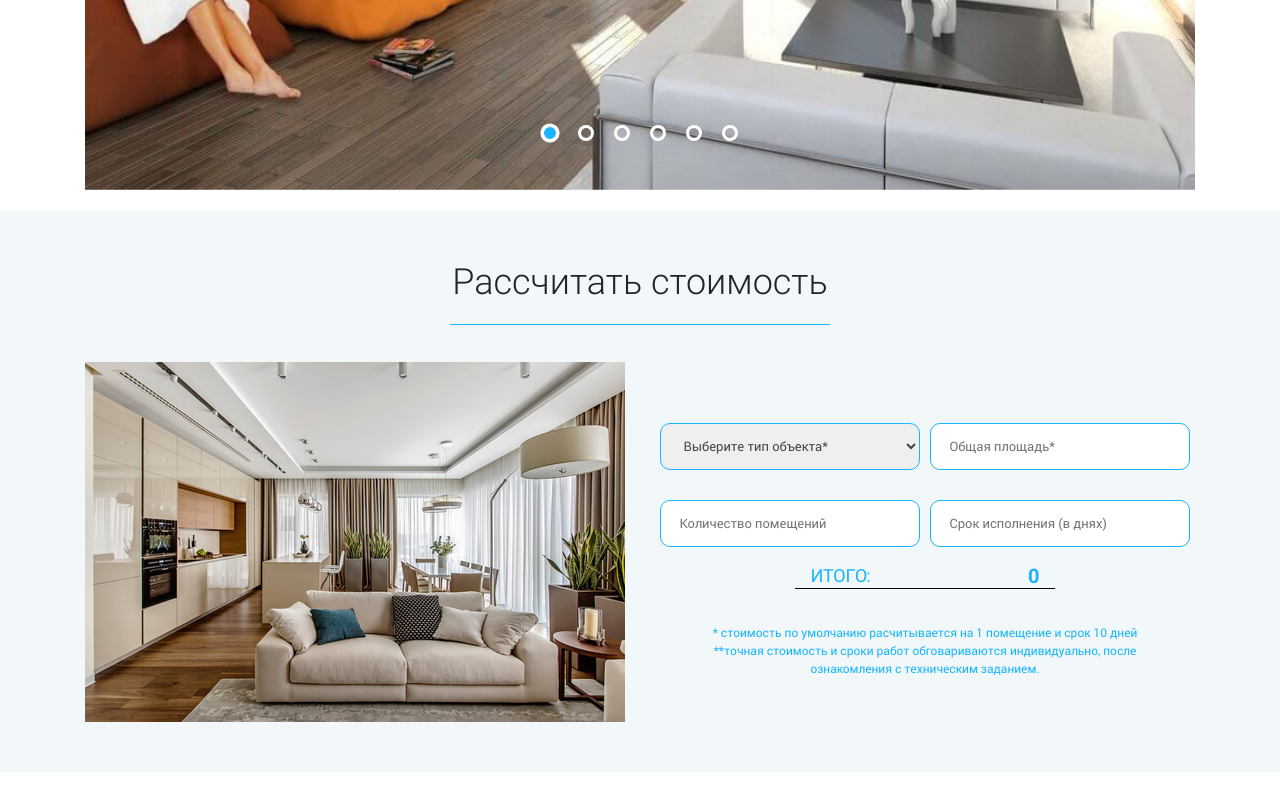
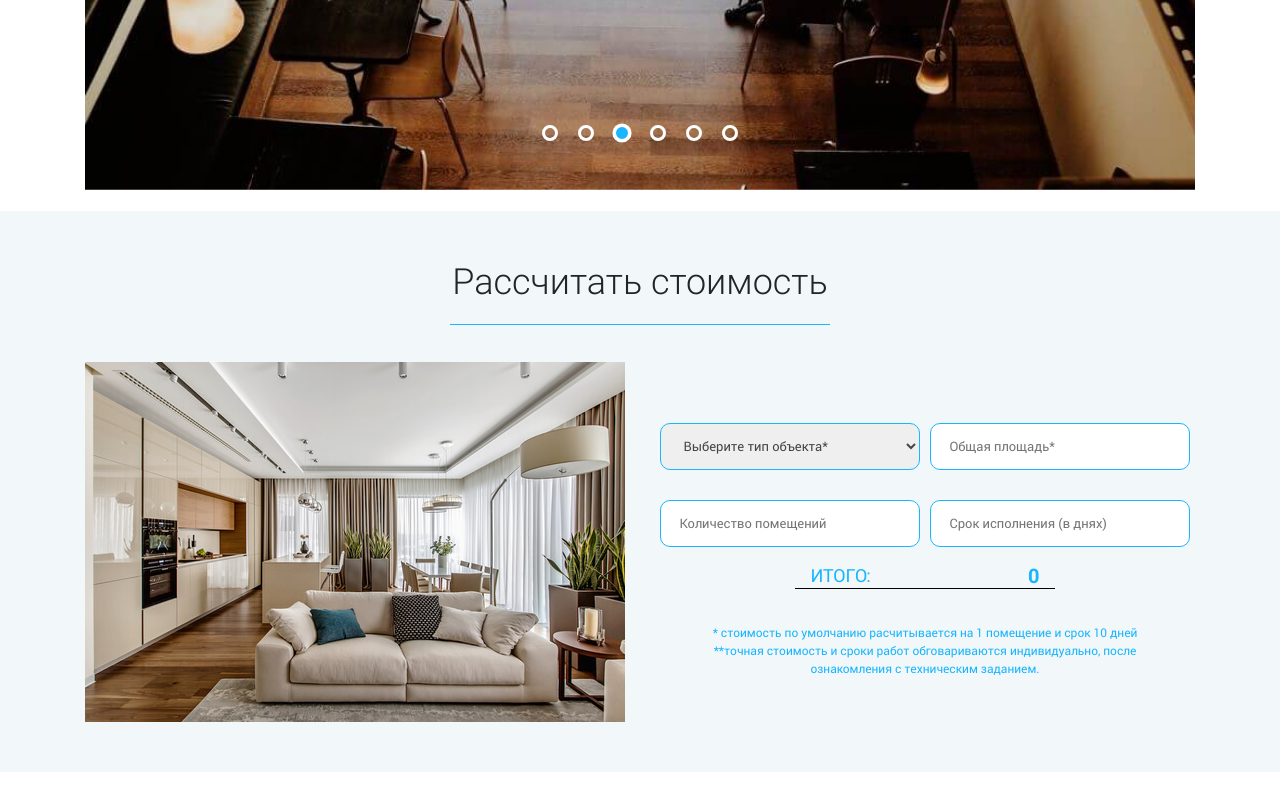
Before and after one commit to NikoIaTesIa/3DGlo, a website built with webpack: page dist/index.html in a window 1280 px wide. Shown: the part 2180-2980 px from the top of the page. Built offline with nearby package versions, Linux system fonts and the light colour scheme.

Commit message:
feat: implement slider

```diff
--- a/src/index.js
+++ b/src/index.js
@@ -4,6 +4,7 @@ import modal from './modules/modal'
 import scroll from './modules/scroll'
 import validation from './modules/validation'
 import tabs from './modules/tabs'
+import slider from './modules/slider'
 
 const date = new Date()
 date.setHours(date.getHours() + 12)
@@ -14,3 +15,9 @@ modal()
 scroll()
 validation()
 tabs()
+slider(
+    '.portfolio-content', '.portfolio-item',
+    '.portfolio-dots', '.dot',
+    '#arrow-left', '#arrow-right',
+    'portfolio-item-active', 'dot-active'
+)
--- /dev/null
+++ b/src/modules/slider.js
@@ -0,0 +1,95 @@
+const slider = (
+    sliderContainer, sliderItem,
+    dotContainer, dotItem,
+    btnId1, btnId2,
+    slideActv = 'slide-active',
+    dotActv = 'dot-active'
+) => {
+    const sliderBlock = document.querySelector(sliderContainer)
+    const slides = document.querySelectorAll(sliderItem)
+    const dotsBlock = document.querySelector(dotContainer)
+    const timeInterval = 2000
+
+    let slideIndex = 0
+    let dots, intervalId
+
+    const addDots = (container, count) => {
+        while (count > 0) {
+            const dot = document.createElement('li')
+
+            dot.classList.add(dotItem.slice(1))
+            container.append(dot)
+            count--
+        }
+
+        dots = container.querySelectorAll(dotItem)
+    }
+
+    const prevSlide = (elems, index, className) => {
+        elems[index].classList.remove(className)
+    }
+
+    const nextSlide = (elems, index, className) => {
+        elems[index].classList.add(className)
+    }
+
+    const autoSlide = () => {
+        prevSlide(slides, slideIndex, slideActv)
+        prevSlide(dots, slideIndex, dotActv)
+
+        slideIndex = (slideIndex + 1) % slides.length
+
+        nextSlide(slides, slideIndex, slideActv)
+        nextSlide(dots, slideIndex, dotActv)
+    }
+
+    const startSlide = (timer = 1500) => {
+        intervalId = setInterval(autoSlide, timer)
+    }
+
+    const stopSlide = () => {
+        clearInterval(intervalId)
+    }
+
+    if (!sliderBlock || !dotsBlock || slides.length === 0) {
+        console.log(Error('Invalid parameters! No such node(s) in the document.'));
+        return;
+    }
+
+    sliderBlock.addEventListener('click', (e) => {
+        e.preventDefault()
+
+        if (e.target.matches(`${dotItem}, ${btnId1}, ${btnId2}`)) {
+            prevSlide(slides, slideIndex, slideActv)
+            prevSlide(dots, slideIndex, dotActv)
+
+            if (e.target.matches(btnId1)) {
+                slideIndex = slideIndex - 1 < 0 ? slides.length - 1 : slideIndex - 1
+            } else if (e.target.matches(btnId2)) {
+                slideIndex = (slideIndex + 1) % slides.length
+            } else if (e.target.matches(dotItem)) {
+                slideIndex = [...dots].indexOf(e.target)
+            }
+
+            nextSlide(slides, slideIndex, slideActv)
+            nextSlide(dots, slideIndex, dotActv)
+        }
+    })
+
+    sliderBlock.addEventListener('mouseenter', (e) => {
+        if (e.target.matches(`${dotItem}, ${btnId1}, ${btnId2}`)) {
+            stopSlide()
+        }
+    }, true)
+
+    sliderBlock.addEventListener('mouseleave', (e) => {
+        if (e.target.matches(`${dotItem}, ${btnId1}, ${btnId2}`)) {
+            startSlide(timeInterval)
+        }
+    }, true)
+
+    addDots(dotsBlock, slides.length)
+    startSlide(timeInterval)
+}
+
+export default slider
```
Also changed, not shown: dist/index.html, dist/js/main.js.
